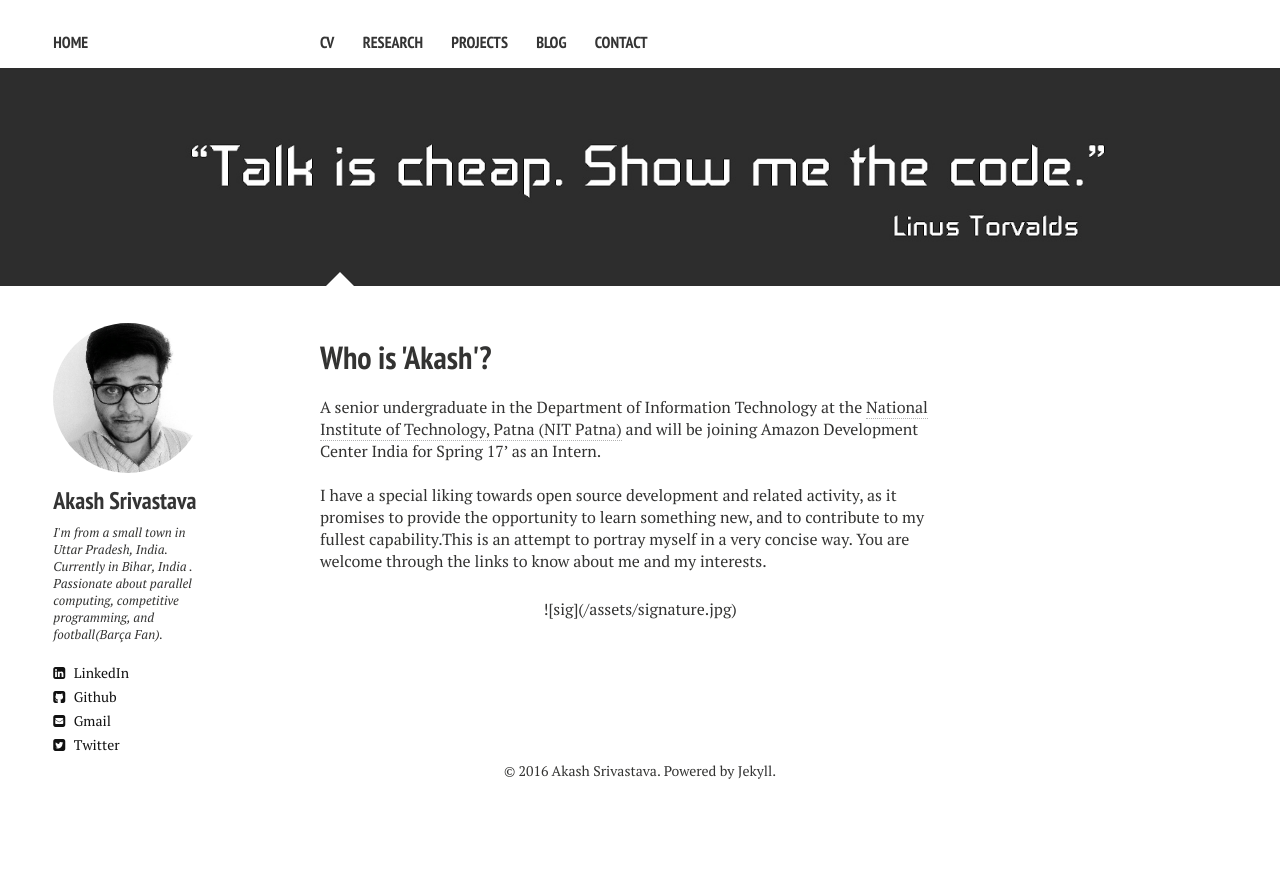
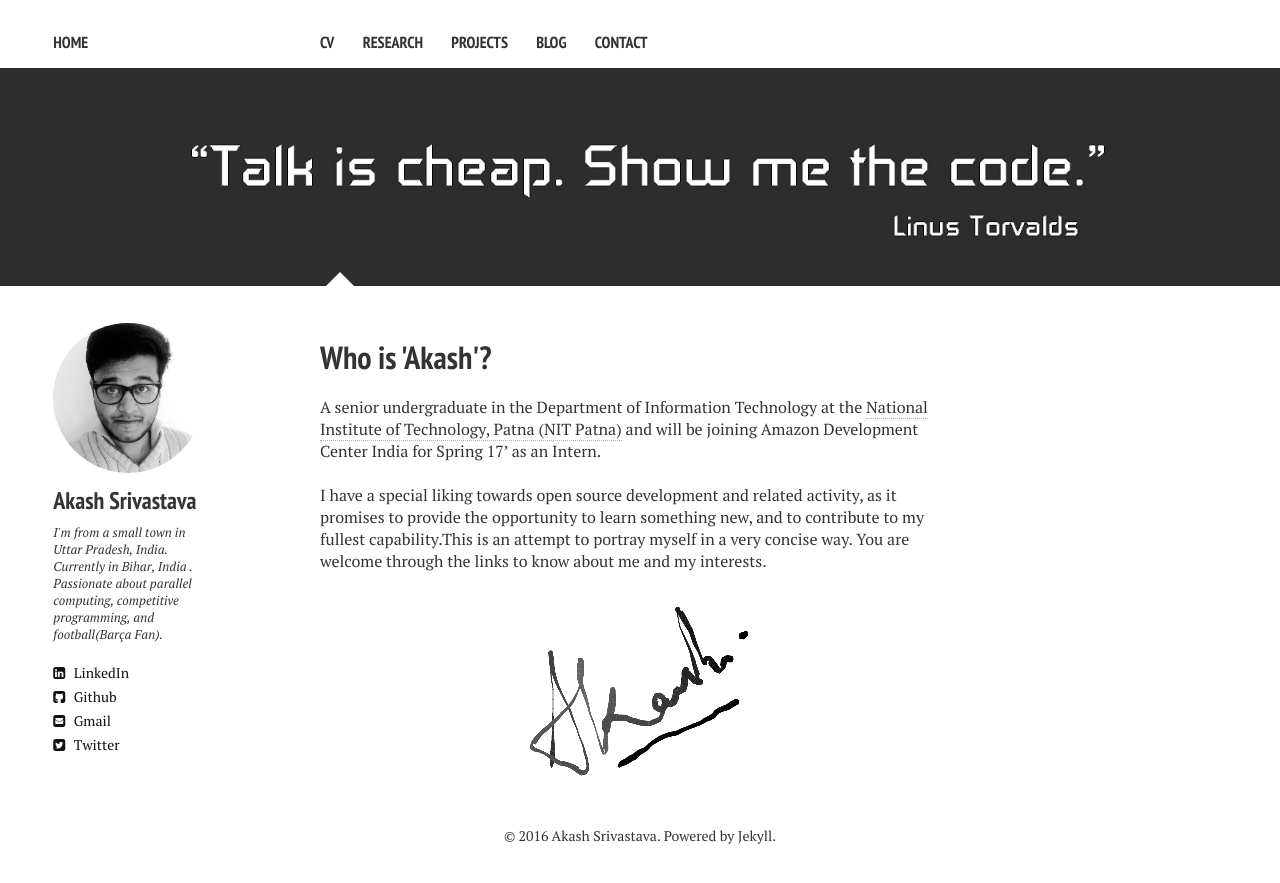
Before and after one commit to Akash1684/akash1684.github.io, a Jekyll site: the page built from index.md, in a window 1280 px wide. Shown: the top 883 px of the page. Built offline with Jekyll 4.4.1, drawn with Linux system fonts in a browser that asks for light colours; nearby versions of some CDN libraries.

Commit message:
Update index.md

```diff
--- a/index.md
+++ b/index.md
@@ -14,6 +14,6 @@ A senior undergraduate in the Department of Information Technology at the <a hre
 I have a special liking towards open source development and related activity, as it promises to provide the opportunity to learn something new, and to contribute to my fullest capability.This is an attempt to portray myself in a very concise way. You are welcome through the links to know about me and my interests.
 <!---My detailed resume can be found <a href="https://github.com/Akash1684/akash1684.github.io/raw/master/assets/akash_cv.pdf" target="_blank">here</a>.-->
 
-<center>
-![sig](/assets/signature.jpg)
-</center>
+<center><img src ="/assets/signature.jpg" /></center>
+
+<!--![sig](/assets/signature.jpg)-->
```
